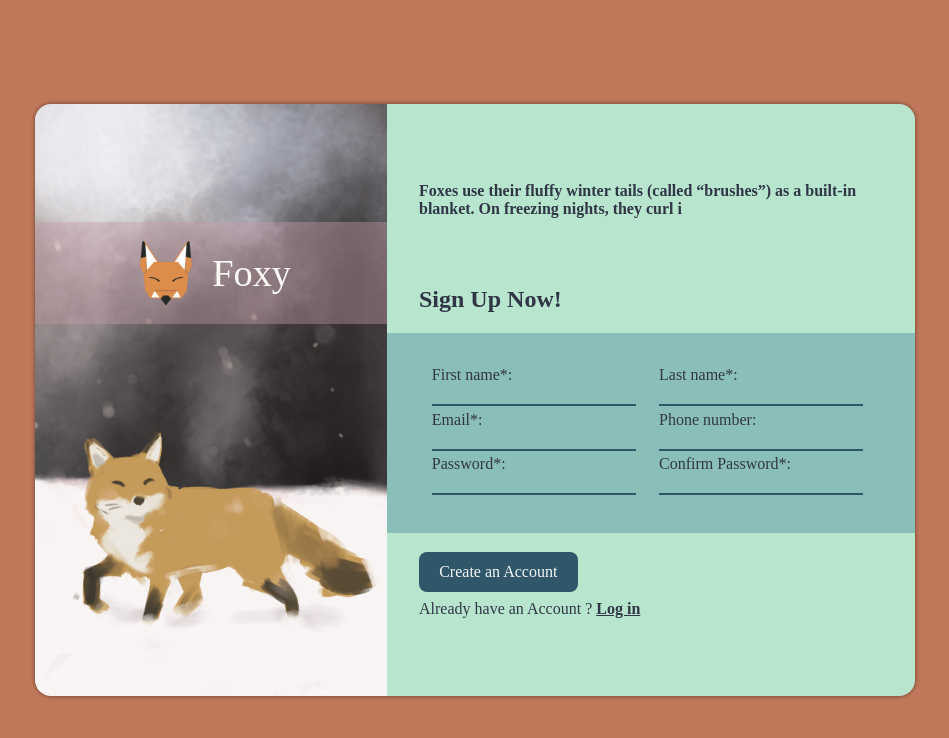
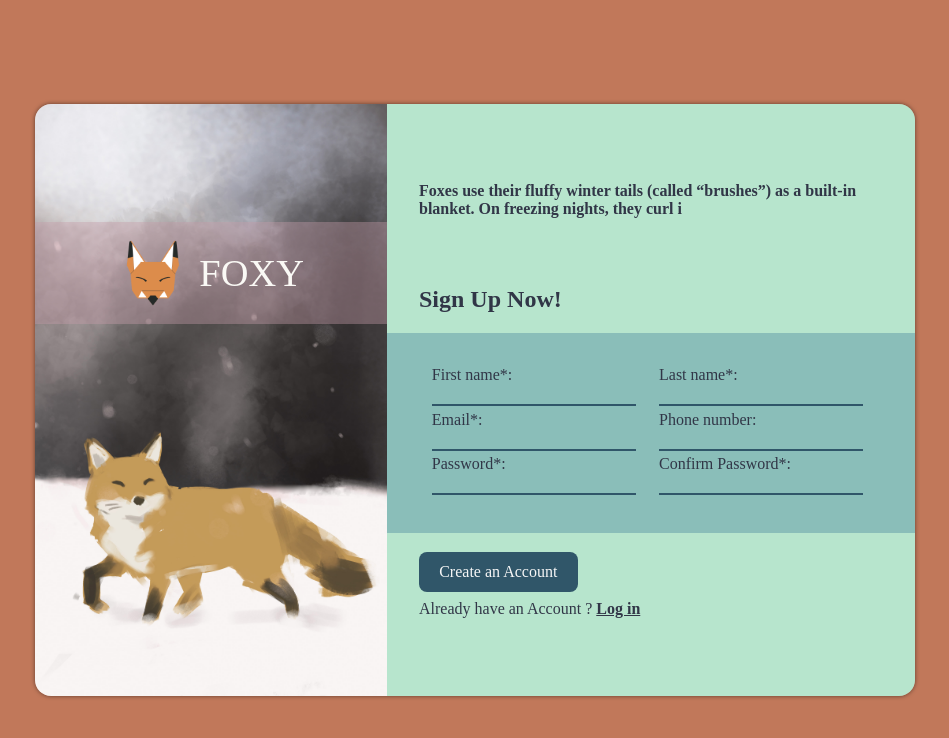
Before and after one commit to Kitsune7X/sign-up, a React (Vite) app: page / in a window 1280 px wide. Shown: the top 738 px of the page, without its empty margins (165-1114 px from the left). Built offline with nearby package versions, Linux system fonts and the light colour scheme; a web font is replaced by a local one.

Commit message:
Added concise CSS intent comments for responsive layout decisions

```diff
--- a/src/App.jsx
+++ b/src/App.jsx
@@ -1,48 +1,19 @@
-import { useEffect, useState } from 'react';
+import FlavorText from '../components/FlavorText';
 
 const App = () => {
-  const [para, setPara] = useState([]);
-  const [counter, setCounter] = useState(0);
-  const text =
-    'Foxes use their fluffy winter tails (called “brushes”) as a built-in blanket. On freezing nights, they curl into a tight ball and wrap the tail over their nose to trap warm air, keeping their body heat from escaping.';
-  const arr = Array.from(text);
-  console.log(para);
-  // console.log(arr);
-
-  console.log(text.at(counter));
-
-  useEffect(() => {
-    const idx = setInterval(() => {
-      setPara((p) => {
-        if (p.length === arr.length) {
-          clearInterval(idx);
-          return p;
-        }
-        return p.concat(arr[p.length]);
-      });
-    }, 50);
-    return () => {
-      clearInterval(idx);
-    };
-  }, []);
-
   return (
     <div className='form-container'>
-      <div id='hero'>
-        <div>
-          <img
-            src='/logo-med.png'
-            alt='website-logo'
-            width={70}
-            height={70}
-          />
-          <h1>Foxy</h1>
-        </div>
-      </div>
+      <Hero
+        id='hero'
+        src='/logo-med.png'
+        alt='Website logo'
+        size={70}
+        title='FOXY'
+      />
 
       <div className='sign-up-section'>
         <div>
-          <p>{para}</p>
+          <FlavorText />
         </div>
         <form>
           <h2>Sign Up Now!</h2>
@@ -98,8 +69,6 @@ const App = () => {
             </p>
           </section>
         </form>
-        {/* <button onClick={() => concatLetter(arr)}>debug button</button>
-        <p>Counter: {counter}</p> */}
       </div>
     </div>
   );
@@ -107,11 +76,14 @@ const App = () => {
 
 export default App;
 
-// const empty = [];
-// console.log(empty);
-
-// const text =
-//   'The Hokkaido red fox grows a thicker, softer coat each winter — its fur glowing golden even in the deep snow, a beacon of warmth in the cold north.';
-// const arr = Array.from(text);
-// arr.forEach((item) => empty.concat(item));
-// console.log(empty);
+// ---------- Component ----------
+const Hero = ({ id, src, alt, size, title }) => {
+  return (
+    <div id={id}>
+      <div>
+        <img src={src} alt={alt} width={size} height={size} />
+        <h1>{title}</h1>
+      </div>
+    </div>
+  );
+};
--- a/src/index.css
+++ b/src/index.css
@@ -77,11 +77,12 @@
 /* ---------- Fonts — END ---------- */
 
 html {
-  /* Set up the size for 1rem */
+  /* Fix rem base so clamp calculations stay predictable */
   font-size: 16px;
 }
 
 body {
+  /* Center the card so modal framing matches design */
   display: flex;
   font: inherit;
   justify-content: center;
@@ -93,6 +94,7 @@ body {
 }
 
 #root {
+  /* Cap layout width so hero artwork doesn't overstretch */
   max-width: 80rem;
   color: var(--text-color-primary);
 }
@@ -102,6 +104,7 @@ body {
 /* ============================== */
 
 .form-container {
+  /* Lock card dimensions for a consistent hero/form split */
   width: 55rem;
   height: 37rem;
   background-color: var(--background-primary);
@@ -118,6 +121,7 @@ body {
 /* ============================== */
 
 #hero {
+  /* Keep hero narrow to emphasize copy over art */
   width: 40%;
   background-image: url(/yuki-bg-day.jpg);
   background-position: center;
@@ -127,6 +131,7 @@ body {
 }
 
 #hero > div {
+  /* Overlay text banner to maintain readability on photo */
   display: flex;
   background-color: rgba(196, 155, 168, 0.4);
   padding: 1rem;
@@ -154,6 +159,7 @@ body {
 /* ============================== */
 
 .sign-up-section {
+  /* Give form more space because inputs need breathing room */
   width: 60%;
   height: 100%;
   display: flex;
@@ -184,14 +190,16 @@ form > h2 {
 }
 
 h2 + section {
+  /* Soft panel behind inputs to reinforce grouping */
   background-color: var(--background-secondary);
-  height: 200px;
+  height: 12.5rem;
   display: flex;
   flex-direction: column;
   justify-content: center;
 }
 
 section > div {
+  /* Two-column labels keep tab order intuitive */
   display: flex;
   justify-content: center;
   gap: 1rem;
@@ -241,7 +249,7 @@ button {
   color: #f6f6f6;
 }
 button:hover {
-  border-color: #faf9f5;
+  border-color: var(--main-header-color);
 }
 button:focus,
 button:focus-visible {
```
